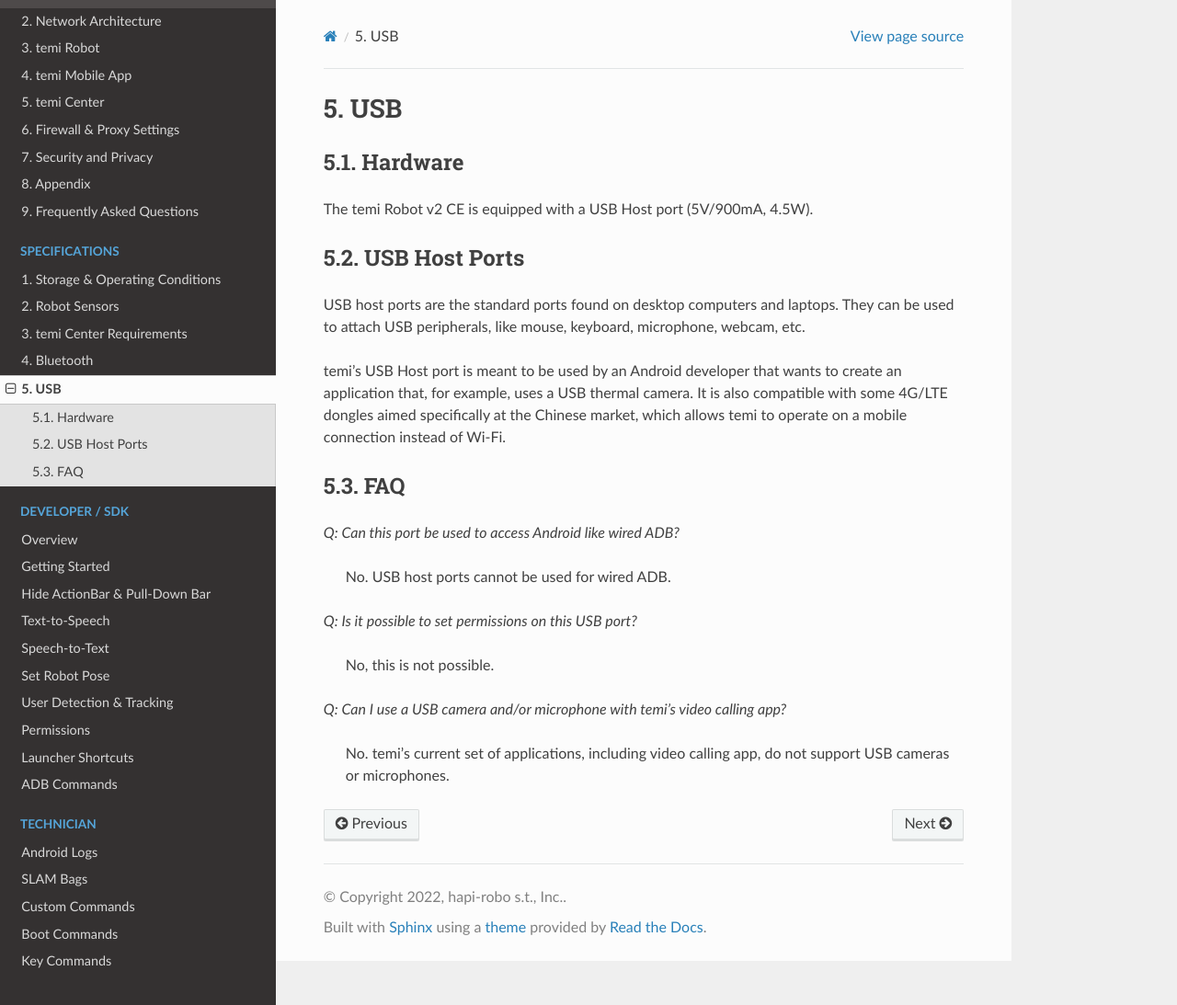
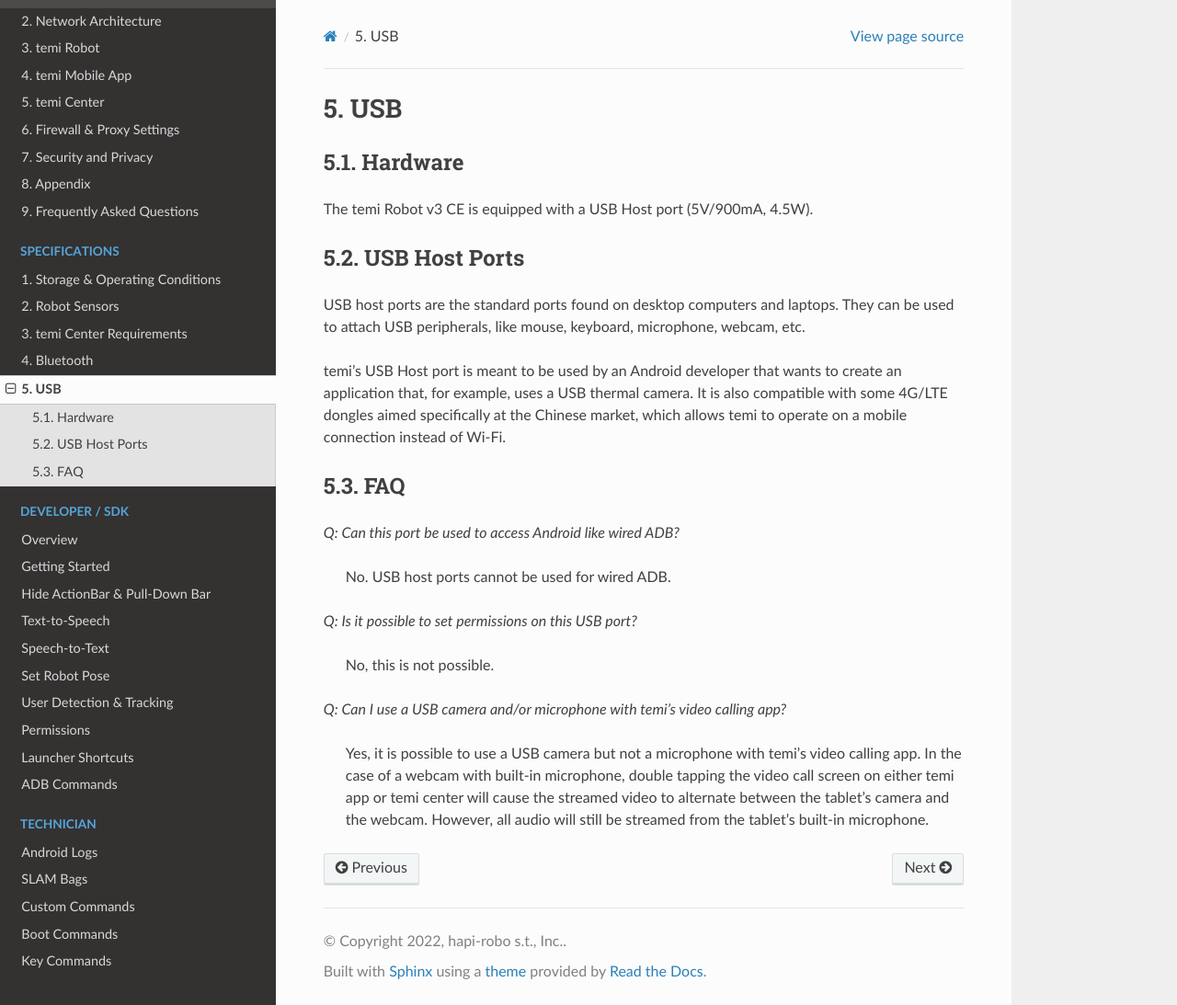
Before and after one commit to hapi-robo/temi-guide-v3, a Sphinx documentation site: the page built from docs/source/specifications/usb.rst, in a window 1280 px wide and 1093 px high. Shown: the whole window at 92% size. Built offline with Sphinx 7.4.7 and the Read the Docs theme 2.0.0, drawn with Linux system fonts in a browser that asks for light colours.

Commit message:
Edit FAQ on USB Host Ports

```diff
--- a/docs/source/specifications/usb.rst
+++ b/docs/source/specifications/usb.rst
@@ -4,7 +4,7 @@
 
 Hardware
 ========
-The temi Robot v2 CE is equipped with a USB Host port (5V/900mA, 4.5W).
+The temi Robot v3 CE is equipped with a USB Host port (5V/900mA, 4.5W).
 
 
 USB Host Ports
@@ -26,4 +26,4 @@
 
 `Q: Can I use a USB camera and/or microphone with temi's video calling app?`
 
-  No. temi's current set of applications, including video calling app, do not support USB cameras or microphones.
+  Yes, it is possible to use a USB camera but not a microphone with temi's video calling app. In the case of a webcam with built-in microphone, double tapping the video call screen on either temi app or temi center will cause the streamed video to alternate between the tablet's camera and the webcam. However, all audio will still be streamed from the tablet's built-in microphone.
```
